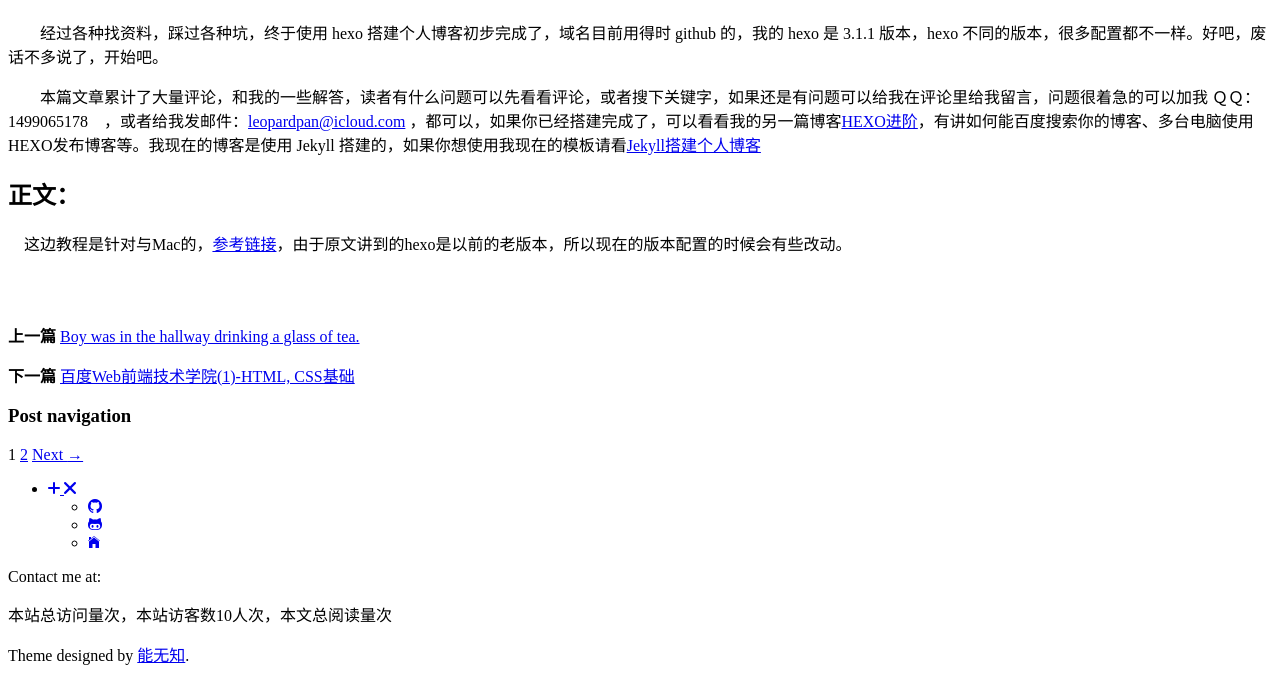
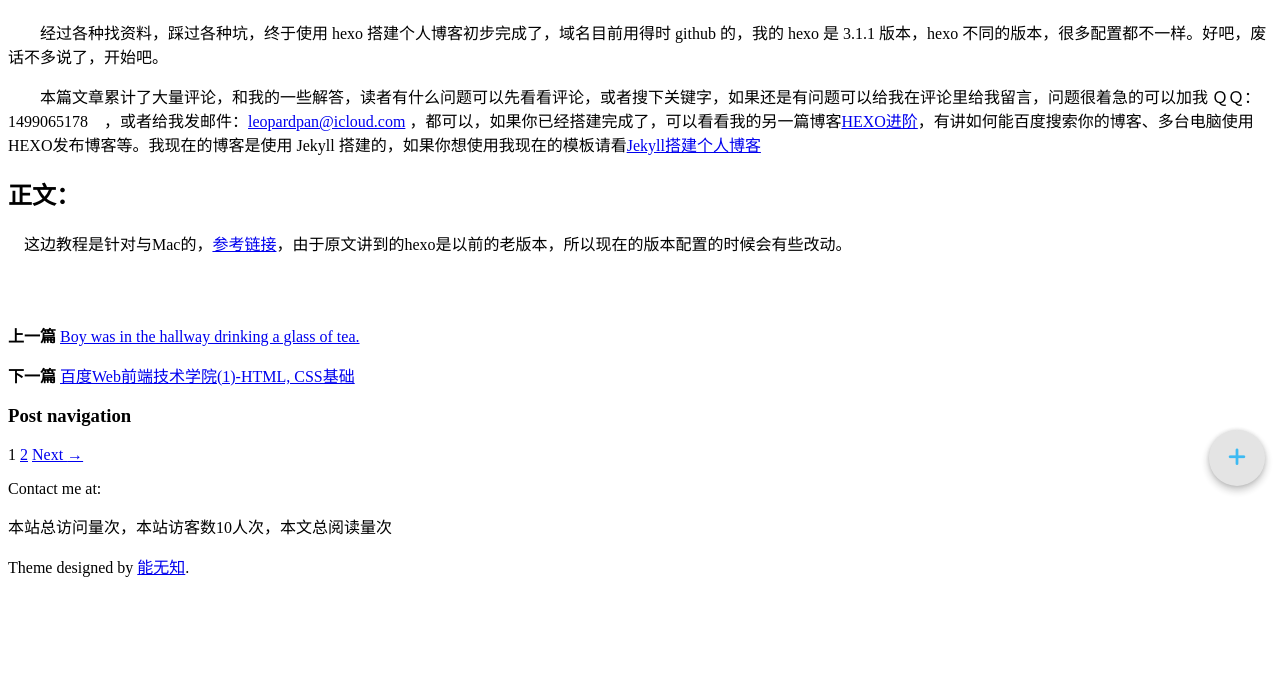
Before and after one commit to nengwuzhi/nengwuzhi.github.iomain, a Jekyll site: the page built from _posts/推荐/2016-08-25-post7-冥想.md, in a window 1280 px wide. Shown: the part 395-1077 px from the top of the page. Built offline with Jekyll 4.4.1, drawn with Linux system fonts in a browser that asks for light colours; comment, search, counter and statistics services are not loaded; after the commit the page ends 989 px from its top, so only the background shows below that.

Commit message:
Update blog.html

```diff
--- a/_layouts/blog.html
+++ b/_layouts/blog.html
@@ -2,7 +2,7 @@
 <html>
  <head>
       <link rel="stylesheet" href="https://cdn.staticfile.org/ionicons/2.0.1/css/ionicons.min.css">
-      <link href="css/mfb.css" rel="stylesheet">
+      <link href="https://nengwuzhi.github.io/css/mfb.css" rel="stylesheet">
 </head>
 
 	<body>
```
